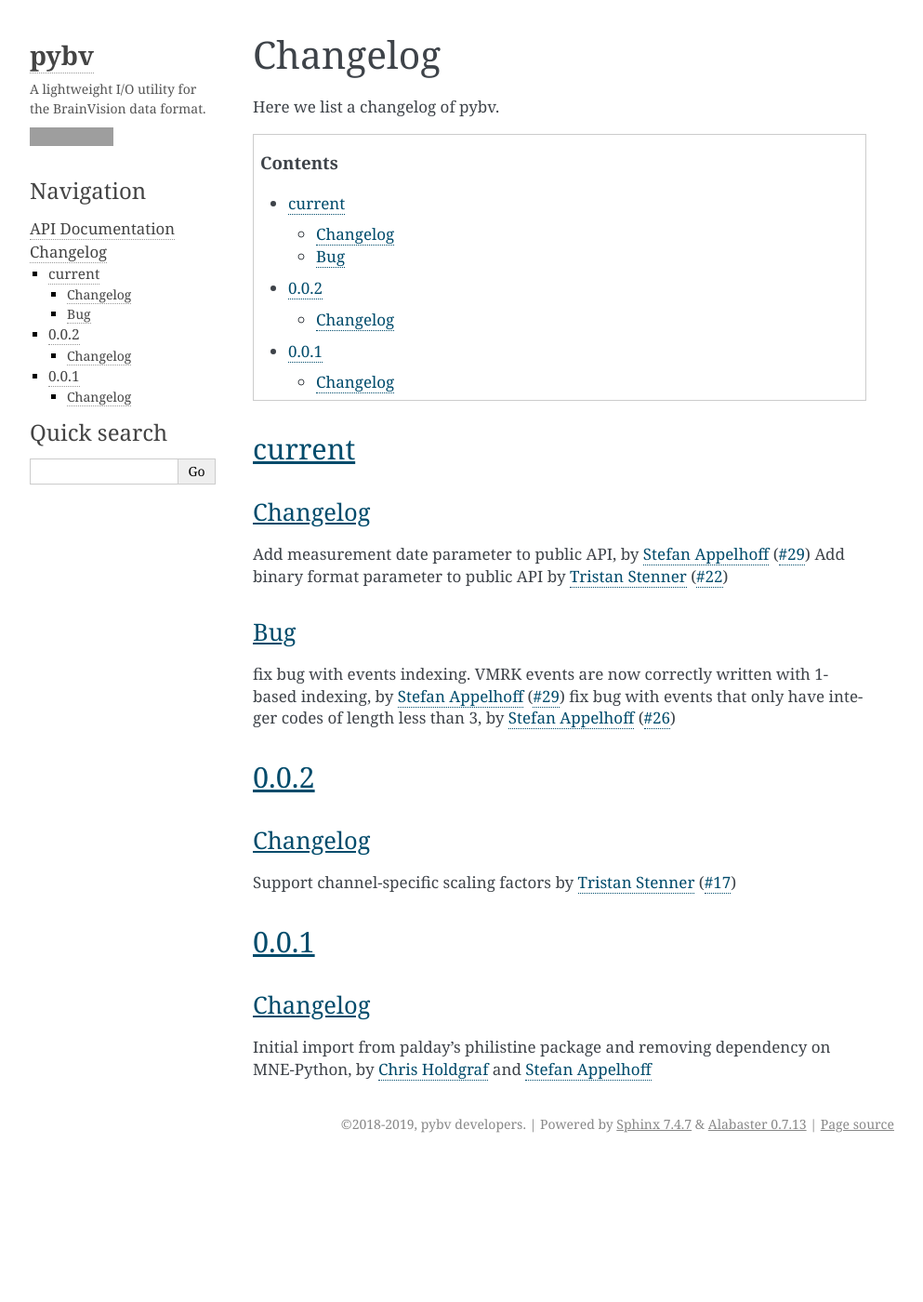
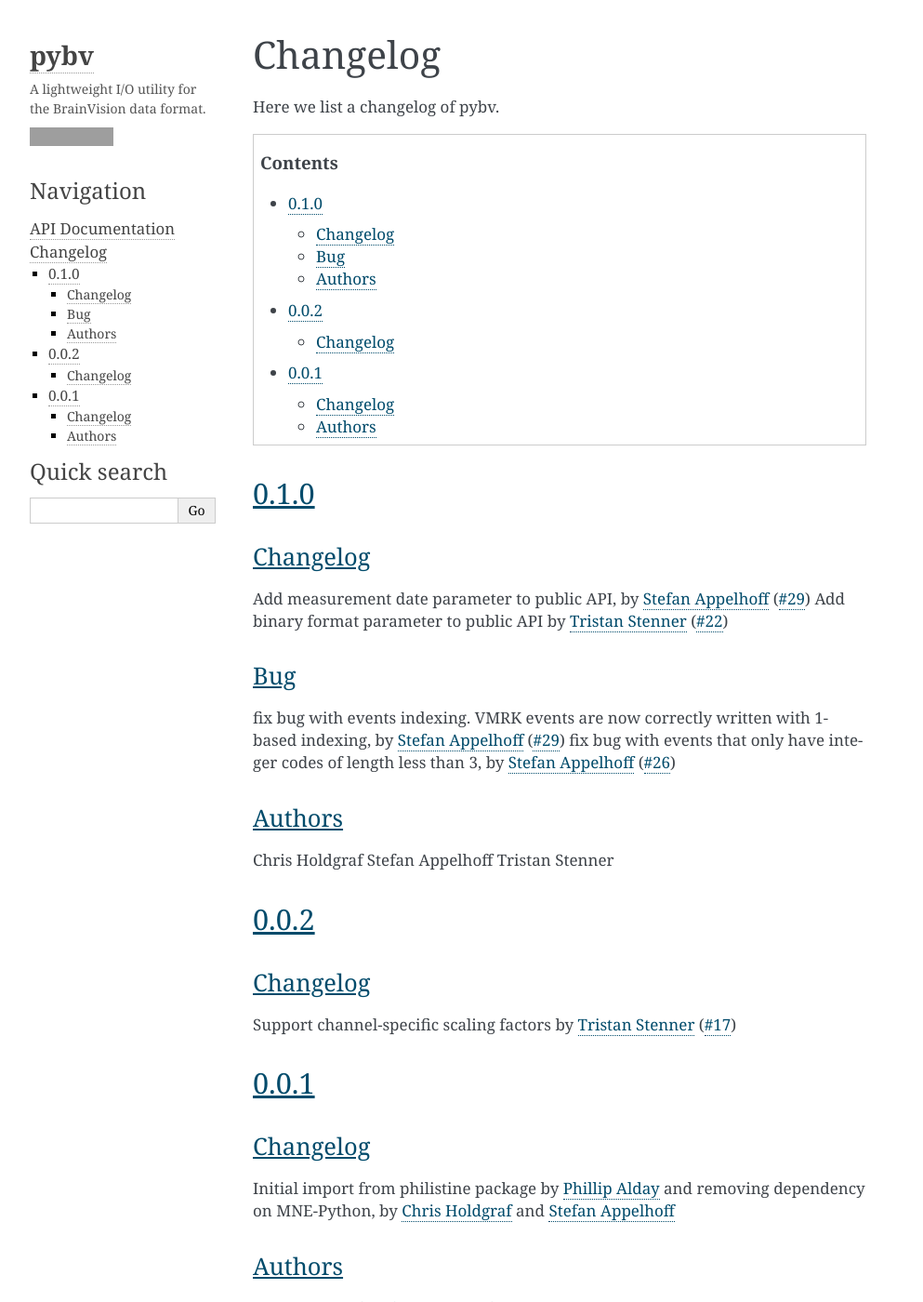
Before and after one commit to bids-standard/pybv, a Sphinx documentation site: the page built from docs/changelog.rst, in a window 1280 px wide and 1400 px high. Shown: the whole window at 93% size, without its empty margins (148-1141 px from the left). Built offline with Sphinx 7.4.7, drawn with Linux system fonts in a browser that asks for light colours; some of the changed text lies outside the part shown; grey boxes are pictures that could not be loaded.

```diff
--- a/README.rst
+++ b/README.rst
@@ -29,8 +29,8 @@ for use with electrophysiology datasets stored in the
 
 The documentation can be found under the following links:
 
-- for the `stable release <https://pybv.readthedocs.io/en/stable/>`_
-- for the `latest (development) version <https://pybv.readthedocs.io/en/latest/>`_
+- for the `stable release <https://pybv.rtfd.io/en/stable/>`_
+- for the `latest (development) version <https://pybv.rtfd.io/en/latest/>`_
 
 About the BrainVision data format
 =================================
--- a/docs/changelog.rst
+++ b/docs/changelog.rst
@@ -12,8 +12,8 @@ Here we list a changelog of pybv.
    :local:
    :depth: 2
 
-current
-=======
+0.1.0
+=====
 
 Changelog
 ~~~~~~~~~
@@ -24,6 +24,12 @@ Bug
 ~~~
 fix bug with events indexing. VMRK events are now correctly written with 1-based indexing, by `Stefan Appelhoff`_ (`#29 <https://github.com/bids-standard/pybv/pull/29>`_)
 fix bug with events that only have integer codes of length less than 3, by `Stefan Appelhoff`_ (`#26 <https://github.com/bids-standard/pybv/pull/26>`_)
+
+Authors
+~~~~~~~
+Chris Holdgraf
+Stefan Appelhoff
+Tristan Stenner
 
 0.0.2
 =====
@@ -37,8 +43,16 @@ Support channel-specific scaling factors by `Tristan Stenner`_ (`#17 <https://gi
 
 Changelog
 ~~~~~~~~~
-Initial import from palday's philistine package and removing dependency on MNE-Python, by `Chris Holdgraf`_ and `Stefan Appelhoff`_
+Initial import from philistine package by `Phillip Alday`_ and removing dependency on MNE-Python, by `Chris Holdgraf`_ and `Stefan Appelhoff`_
+
+Authors
+~~~~~~~
+`Chris Holdgraf`_
+`Stefan Appelhoff`_
+`Tristan Stenner`_
+`Phillip Alday`_
 
 .. _Chris Holdgraf: https://bids.berkeley.edu/people/chris-holdgraf
 .. _Stefan Appelhoff: http://stefanappelhoff.com/
 .. _Tristan Stenner: https://github.com/tstenner
+.. _Phillip Alday: https://palday.bitbucket.io/
--- a/pybv/__init__.py
+++ b/pybv/__init__.py
@@ -1,13 +1,13 @@
 # -*- coding: utf-8 -*-
 """pybv: a lightweight BrainVision I/O tool."""
 
-# Authors: Philip Alday <phillip.alday@unisa.edu.au>
+# Authors: Phillip Alday <phillip.alday@unisa.edu.au>
 #          Chris Holdgraf <choldgraf@berkeley.edu>
 #          Stefan Appelhoff <stefan.appelhoff@mailbox.org>
 #          Tristan Stenner <stenner@med-psych.uni-kiel.de>
 #
 # License: BSD (3-clause)
 
-__version__ = '0.3.dev0'
+__version__ = '0.1.0'
 
 from .io import (write_brainvision, )  # noqa: F401
--- a/setup.py
+++ b/setup.py
@@ -1,6 +1,6 @@
 #! /usr/bin/env python
 """Setup pybv."""
-# Authors: Philip Alday <phillip.alday@unisa.edu.au>
+# Authors: Phillip Alday <phillip.alday@unisa.edu.au>
 #          Chris Holdgraf <choldgraf@berkeley.edu>
 #          Stefan Appelhoff <stefan.appelhoff@mailbox.org>
 #
@@ -26,7 +26,7 @@ DISTNAME = 'pybv'
 DESCRIPTION = descr
 MAINTAINER = 'Stefan Appelhoff'
 MAINTAINER_EMAIL = 'stefan.appelhoff@mailbox.org'
-URL = 'https://github.com/bids-standard/pybv'
+URL = 'https://pybv.readthedocs.io'
 LICENSE = 'BSD (3-clause)'
 DOWNLOAD_URL = 'https://github.com/bids-standard/pybv'
 VERSION = version
```
Also changed, not shown: CONTRIBUTING.md (+20 -5 lines), 2 other files.
